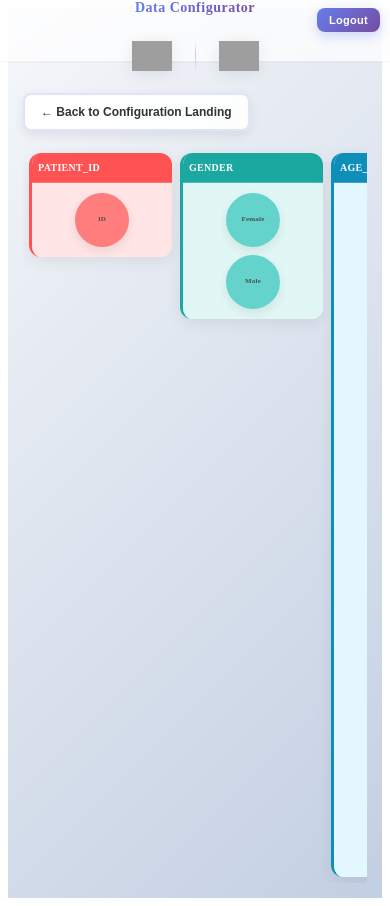
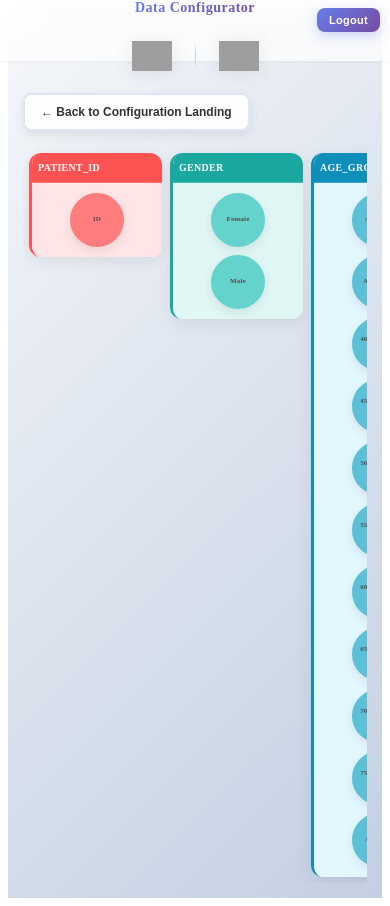
Before and after one commit to sheikSAR/version_2_ckd, a React (Vite) app: page /configurator/data-graph in a window 390 px wide. Built offline with nearby package versions, Linux system fonts and the light colour scheme; grey boxes are pictures that could not be loaded.

Commit message:
completionId: cgen-f79a0c5f5ca343ab93fb45f30eed93c3
cgen-f79a0c5f5ca343ab93fb45f30eed93c3

```diff
--- a/src/styles/DataGraphVisualization.css
+++ b/src/styles/DataGraphVisualization.css
@@ -278,13 +278,12 @@
 
 @media (max-width: 480px) {
   .containers-grid {
-    grid-template-columns: repeat(auto-fit, minmax(130px, 1fr));
     gap: 8px;
     padding: 6px;
   }
 
   .entity-container {
-    max-height: calc(100vh - 100px);
+    width: 130px;
   }
 
   .container-header {
```
